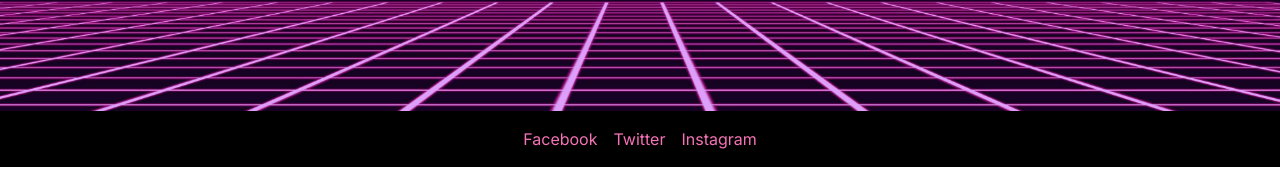
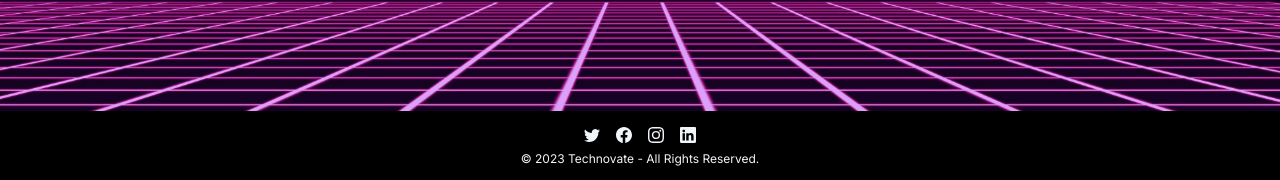
Before and after one commit to Deepesh76780/technovate2k23, a Next.js app: page / in a window 1280 px wide. Shown: the part 2565-2745 px from the top of the page. Built offline with nearby package versions, Linux system fonts and the light colour scheme; a web font is replaced by a local one.

Commit message:
add footer

```diff
--- a/package.json
+++ b/package.json
@@ -22,6 +22,7 @@
     "react": "18.2.0",
     "react-dom": "18.2.0",
     "react-fast-marquee": "^1.6.2",
+    "react-icons": "^4.11.0",
     "tailwind-merge": "^1.14.0",
     "tailwindcss": "3.3.3",
     "tailwindcss-animate": "^1.0.7"
--- a/src/app/components/footer.jsx
+++ b/src/app/components/footer.jsx
@@ -1,12 +1,19 @@
+"use client"
 import React from 'react'
+import Link from 'next/link'
+import { BsTwitter, BsFacebook, BsInstagram,BsLinkedin } from 'react-icons/bs'
 
 export default function Footer() {
   return (
-    <footer className="bg-black p-4 flex justify-center items-center">
-      <div className="flex space-x-4">
-        <a href="#" className="text-pink-400 hover:text-pink-600">Facebook</a>
-        <a href="#" className="text-pink-400 hover:text-pink-600">Twitter</a>
-        <a href="#" className="text-pink-400 hover:text-pink-600">Instagram</a>
+    <footer className="bg-black p-4 flex flex-col justify-center items-center gap-2">
+      <div className="flex space-x-4 ">
+        <Link href="#" className="text-slate-100 hover:text-pink-600"><BsTwitter /></Link>
+        <Link href="#" className="text-slate-100 hover:text-pink-600"><BsFacebook /></Link>
+        <Link href="#" className="text-slate-100 hover:text-pink-600"><BsInstagram /></Link>
+        <Link href="#" className="text-slate-100 hover:text-pink-600"><BsLinkedin /></Link>
+      </div>
+      <div className="flex flex-col items-center justify-center">
+        <p className="text-slate-100 text-xs">© 2023 Technovate - All Rights Reserved.</p>
       </div>
     </footer>
   )
```
Also changed, not shown: 1 other file (tests, documents, lock files or other folders).
